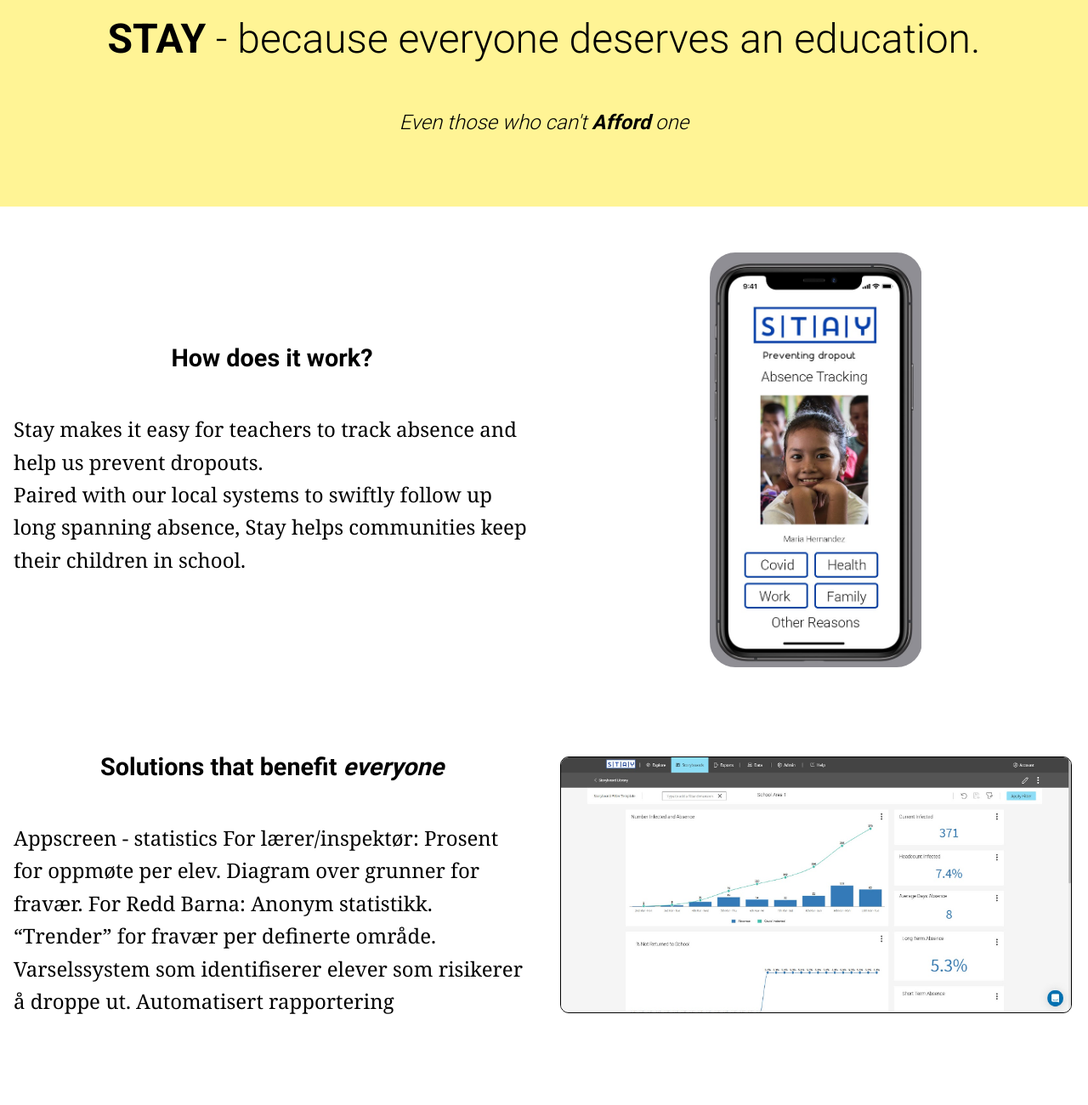
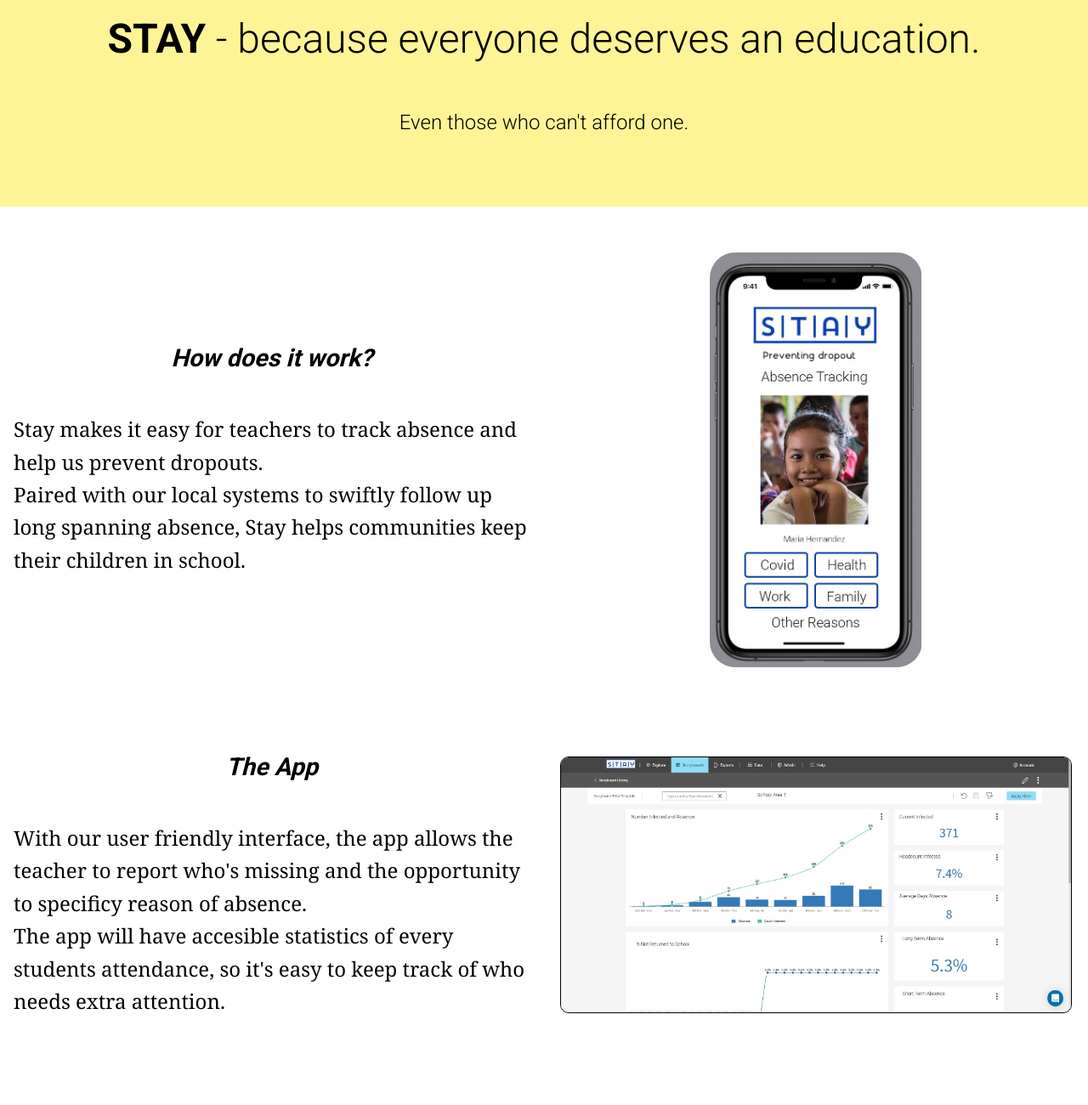
Before and after one commit to Ischquack/Innovation-camp-website, a plain HTML site: page index.html in a window 1280 px wide. Shown: the part 220-1520 px from the top of the page at 85% size. Drawn offline with Linux system fonts and the light colour scheme.

Commit message:
homepage content finished

```diff
--- a/index.html
+++ b/index.html
@@ -23,13 +23,13 @@
 
         <header>
             <h1><strong>STAY</strong> - because everyone deserves an education.</h1>
-            <p style="font-style: italic;" class="callToAction">Even those who can't <strong>Afford</strong> one</p>
+            <p class="callToAction">Even those who can't afford one.</p>
         </header>
 
         <main>
             <div class="mainContainer">
                 <section class="mainContent">
-                    <h2>How does it work?</h2>
+                    <h2><em>How does it work?</em></h2>
                     <p>
                         Stay makes it easy for teachers to track absence and help us prevent dropouts. <br>
                         Paired with our local systems to swiftly follow up long spanning absence, Stay helps communities keep their children in school.
@@ -40,13 +40,10 @@
                     <img src="images/mobile2.png" alt="Picture of the app interface." id="appInterface">
                 </section>
                 <section class="mainContent">
-                    <h2>Solutions that benefit <em>everyone</em></h2>
+                    <h2><em>The App</em></h2>
                     <p>
-                        Appscreen - statistics
-                        For lærer/inspektør: Prosent for oppmøte per elev. Diagram over grunner for fravær.
-                        For Redd Barna: Anonym statistikk. “Trender” for fravær per definerte område.
-                        Varselssystem som identifiserer elever som risikerer å droppe ut.
-                        Automatisert rapportering
+                        With our user friendly interface, the app allows the teacher to report who's missing and the opportunity to specificy reason of absence. <br>
+                        The app will have accesible statistics of every students attendance, so it's easy to keep track of who needs extra attention.
 
                     </p>
                 </section>
```
